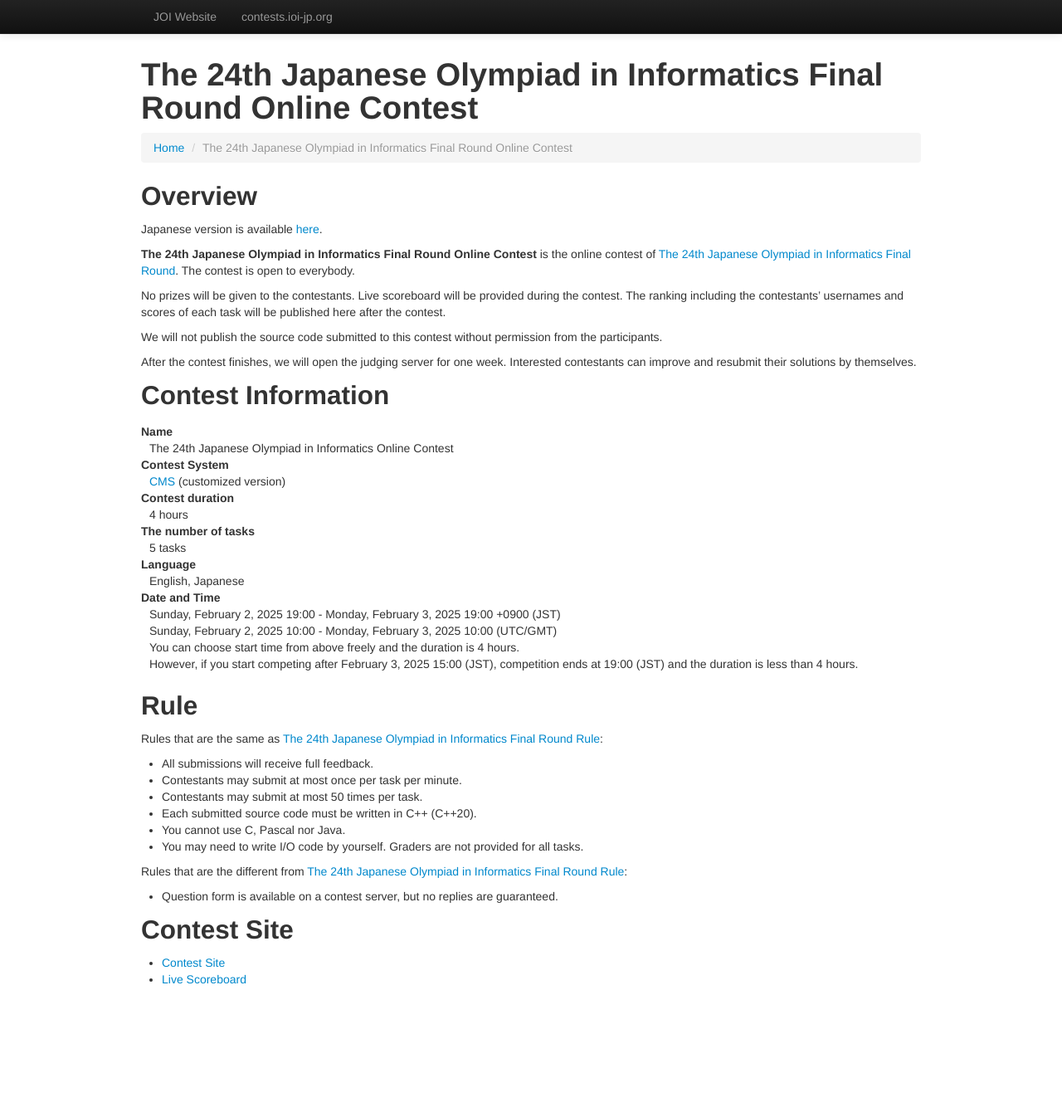
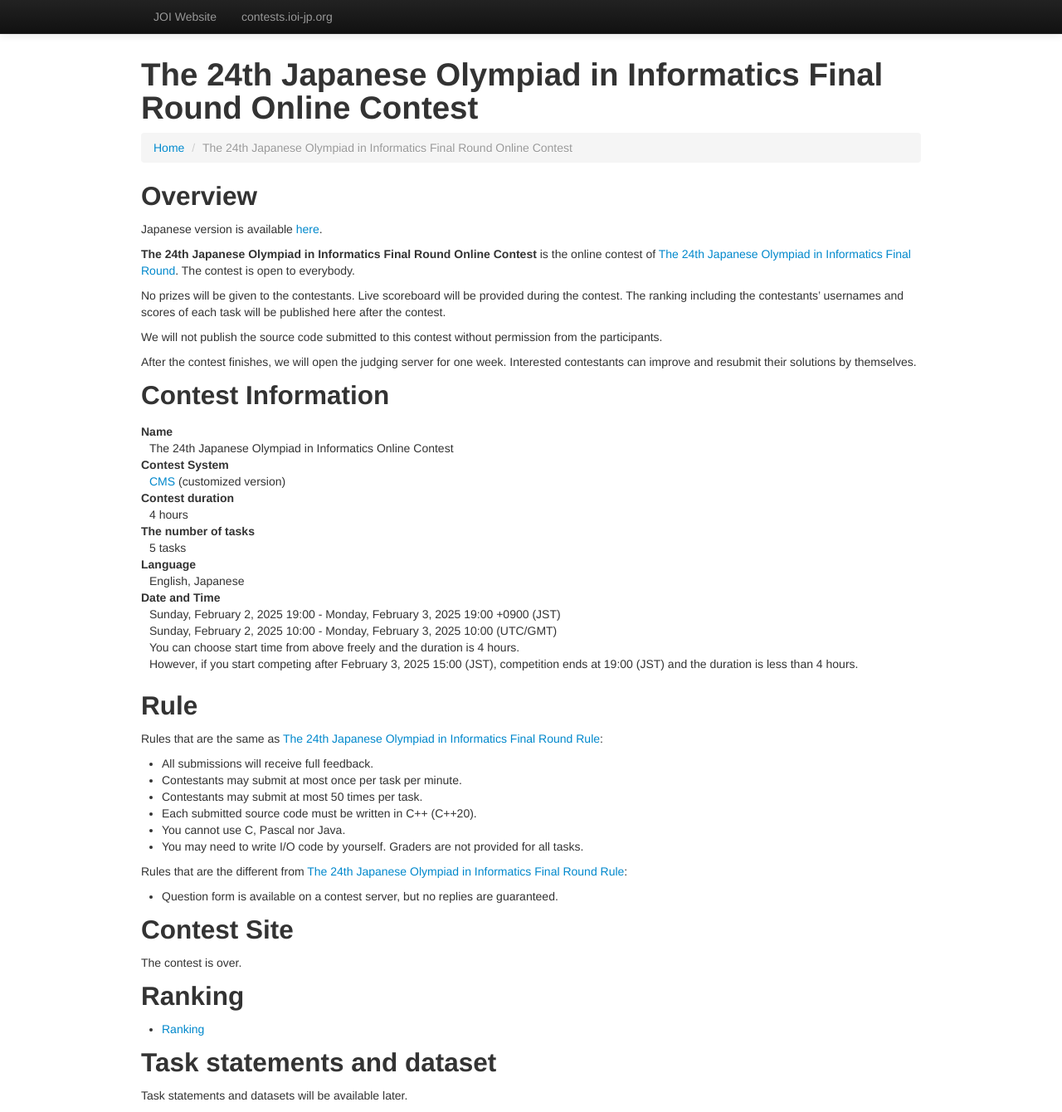
Before and after one commit to jcioi/joi-contests-site, a Jekyll site: the page built from joi-ho-2025/index-en.md, in a window 1280 px wide and 1340 px high. Shown: the whole window at 83% size. Built offline with Jekyll 4.4.1, drawn with Linux system fonts in a browser that asks for light colours.

Commit message:
Update index-en.md

```diff
--- a/joi-ho-2025/index-en.md
+++ b/joi-ho-2025/index-en.md
@@ -64,5 +64,10 @@ Rules that are the different from [The 24th Japanese Olympiad in Informatics Fin
 
 ## Contest Site
 
-- [Contest Site](https://cms.ioi-jp.org)
-- [Live Scoreboard](https://ranking.cms.ioi-jp.org/Ranking.html)
+The contest is over.
+
+## Ranking
+- [Ranking](ranking.html)
+
+## Task statements and dataset
+Task statements and datasets will be available later.
```
